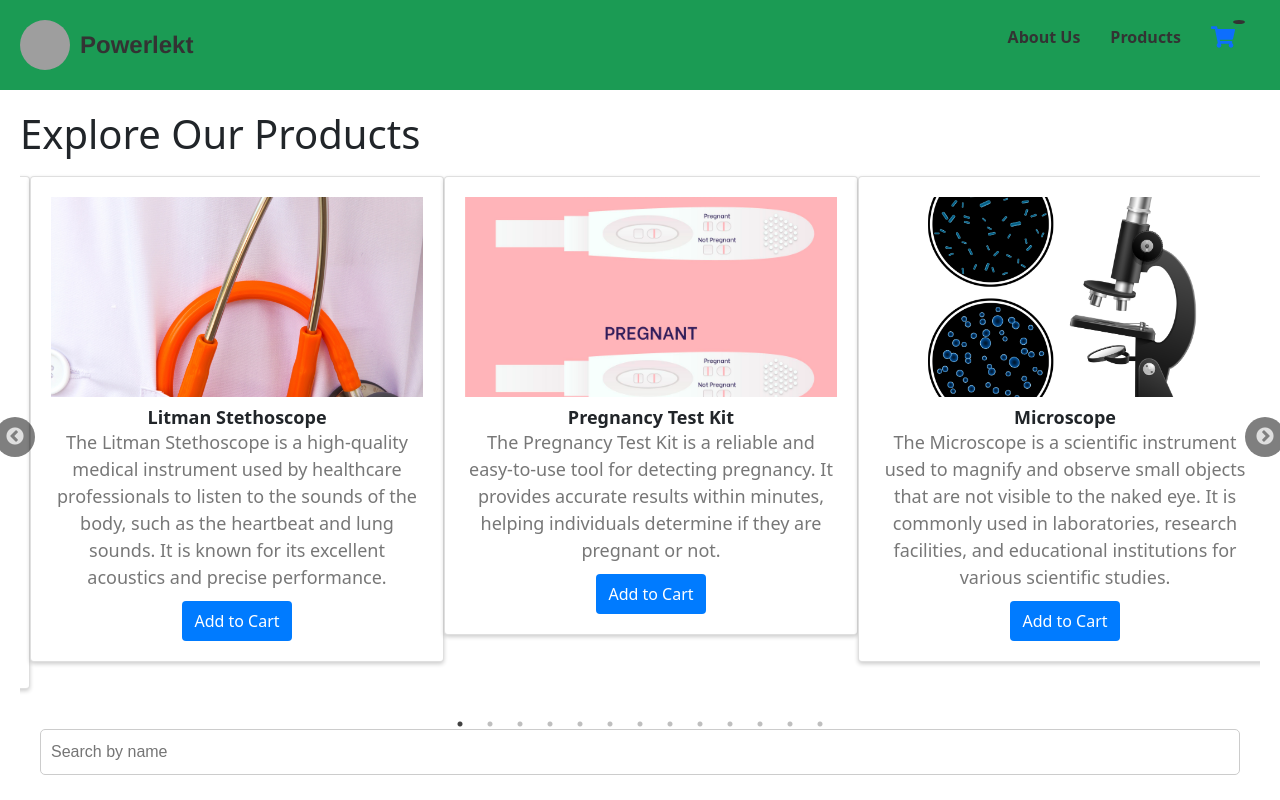
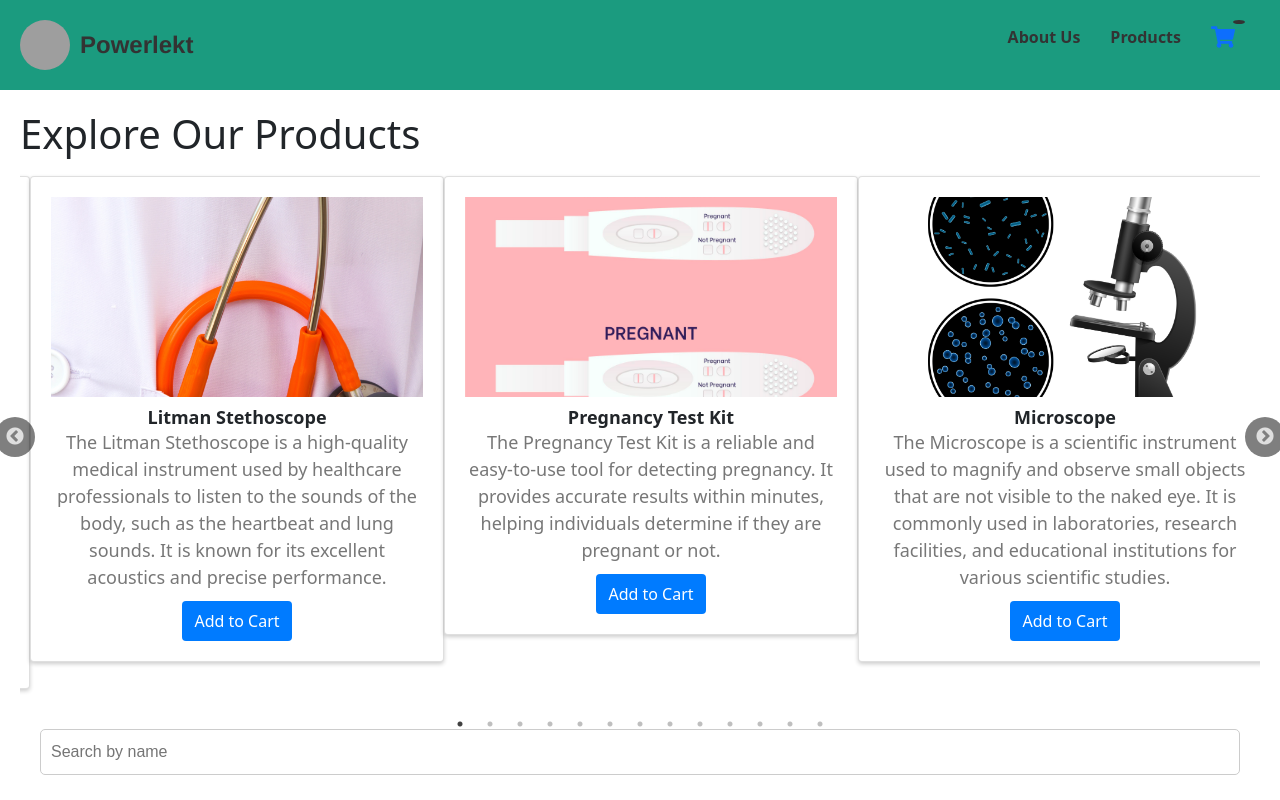
Before and after one commit to kelvin-ndoma/PowerleKt, a React (Create React App) app: page /productlist in a window 1280 px wide. Shown: the top 800 px of the page. Built offline with nearby package versions, Linux system fonts and the light colour scheme; grey boxes are pictures that could not be loaded.

Commit message:
added scroll functionality

```diff
--- a/src/components/About/About.css
+++ b/src/components/About/About.css
@@ -5,7 +5,7 @@
   justify-content: space-between;
   align-items: center;
   padding: 20px;
-  background-color: #1b9b54;
+  background-color: #1b9b7f;
 }
 
 .logo {
--- a/src/components/Allitems/AllItems.js
+++ b/src/components/Allitems/AllItems.js
@@ -1,4 +1,4 @@
-import React, { useState } from 'react';
+import React, { useState, useRef } from 'react';
 import emailjs from 'emailjs-com';
 import AllProducts from "../backup/AllProducts";
 import "./Allitems.css";
@@ -17,6 +17,7 @@ const AllItems = () => {
   // Handle click event on product name
   const handleClick = (product) => {
     setSelectedItem(product);
+    window.scrollTo({ top: document.body.scrollHeight, behavior: 'smooth' });
   };
 
   const handleEmail = () => {
```
